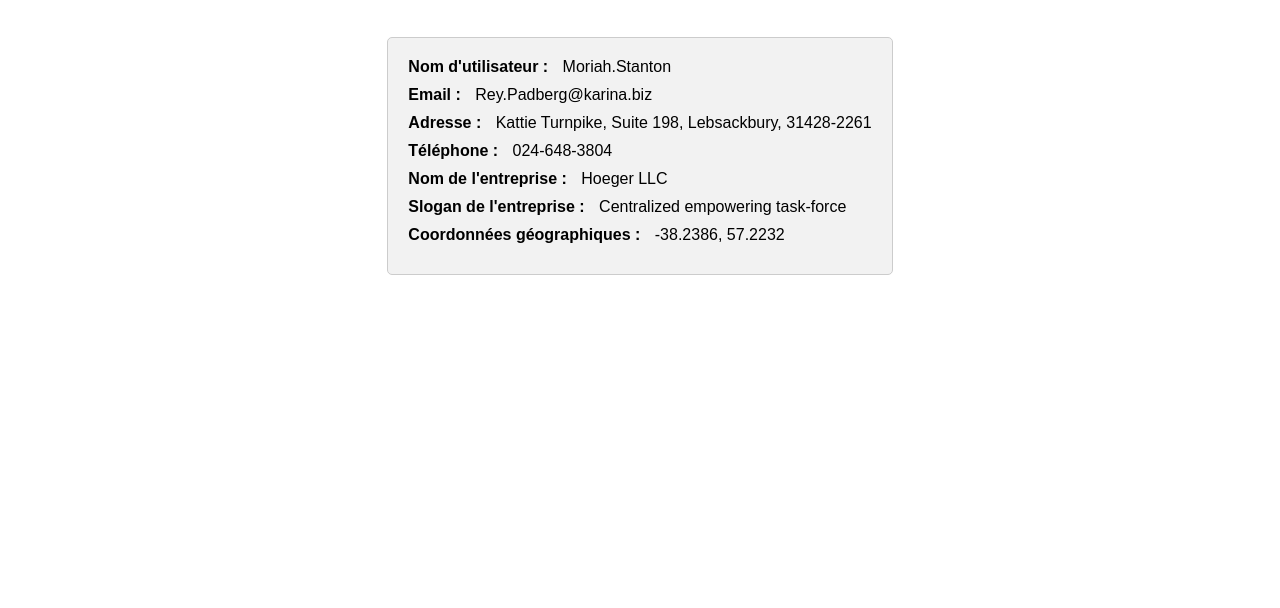
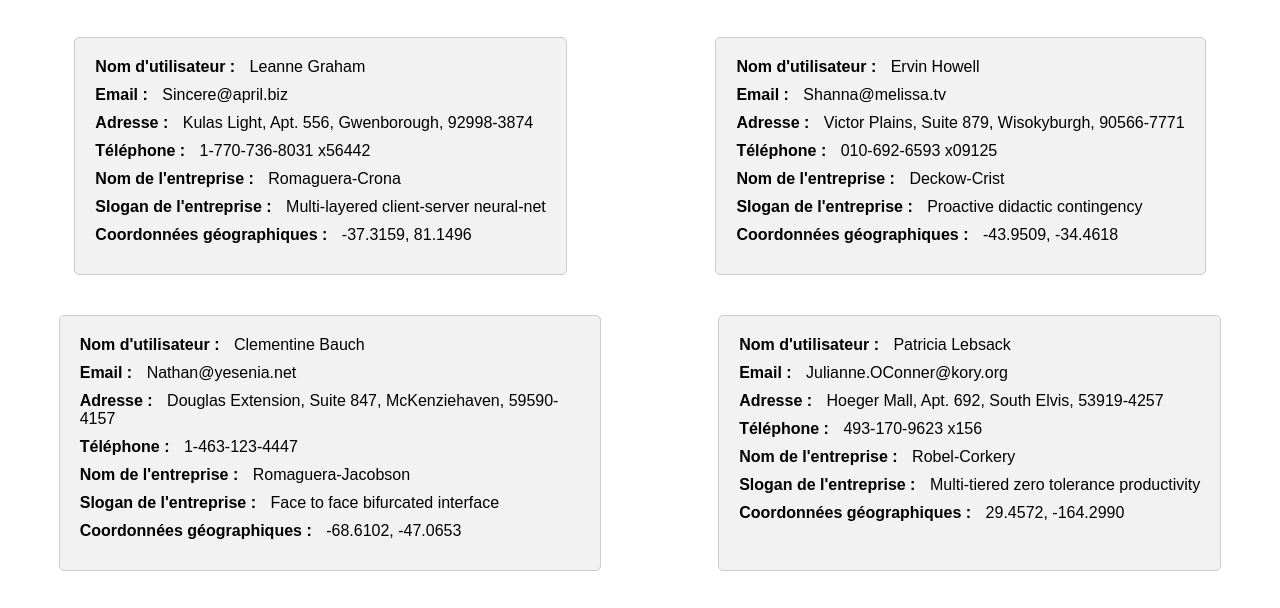
Before and after one commit to GorskiAnthony/WCS_RobotFinder, a plain HTML site: page index.html in a window 1280 px wide. Shown: the part 123-731 px from the top of the page. Drawn offline with Linux system fonts and the light colour scheme.

Commit message:
step1: création des fontions plus appel de la fonction dans mon fichier main.js

```diff
--- a/index.html
+++ b/index.html
@@ -22,7 +22,7 @@
 			<h2>Robots finder</h2>
 			<div class="cards">
 				<!-- CARDS EXEMPLE -->
-				<div class="user-info">
+				<!-- <div class="user-info">
 					<p><strong>Nom d'utilisateur :</strong> Moriah.Stanton</p>
 					<p><strong>Email :</strong> Rey.Padberg@karina.biz</p>
 					<p>
@@ -39,7 +39,7 @@
 						<strong>Coordonnées géographiques :</strong> -38.2386,
 						57.2232
 					</p>
-				</div>
+				</div> -->
 				<!-- END CARDS EXEMPLE -->
 			</div>
 		</section>
--- a/js/createCard.js
+++ b/js/createCard.js
@@ -1 +1,34 @@
 // Your code
+function createCard(data) {
+	let html = `
+    <!-- CARD EXAMPLE -->
+    <div class="user-info">
+        <p><strong>Nom d'utilisateur :</strong> ${data.name}</p>
+        <p><strong>Email :</strong> ${data.email}</p>
+        <p>
+            <strong>Adresse :</strong> ${data.address.street}, ${data.address.suite},
+            ${data.address.city}, ${data.address.zipcode}
+        </p>
+        <p><strong>Téléphone :</strong> ${data.phone}</p>
+        <p><strong>Nom de l'entreprise :</strong> ${data.company.name}</p>
+        <p>
+            <strong>Slogan de l'entreprise :</strong> ${data.company.catchPhrase}
+        </p>
+        <p>
+            <strong>Coordonnées géographiques :</strong> ${data.address.geo.lat}, ${data.address.geo.lng}
+        </p>
+    </div>
+    <!-- END CARDS EXEMPLE -->`;
+
+	return html;
+}
+
+function displayHTML(users) {
+	let html = "";
+	users.forEach((user) => {
+		html += createCard(user);
+	});
+	return html;
+}
+
+export default displayHTML;
--- a/js/main.js
+++ b/js/main.js
@@ -1,13 +1,14 @@
 console.log("Hello World!");
 import users from "./datas.js";
+import displayHTML from "./createCard.js";
 
 const CARDS = document.querySelector(".cards");
 
-console.log(users);
+CARDS.innerHTML = displayHTML(users);
+
 /**
  * Étape 1 :
  *
- * Créer un fichier card.js, ce fichier permettra d'afficher toutes les cartes concernant nos robots
- * Dans ce fichier, vous allez créer 2 fonctions
+ * Dans le fichier createCard, vous allez créer 2 fonctions
  * createCard(data) & displayHtml(users)
  */
```
